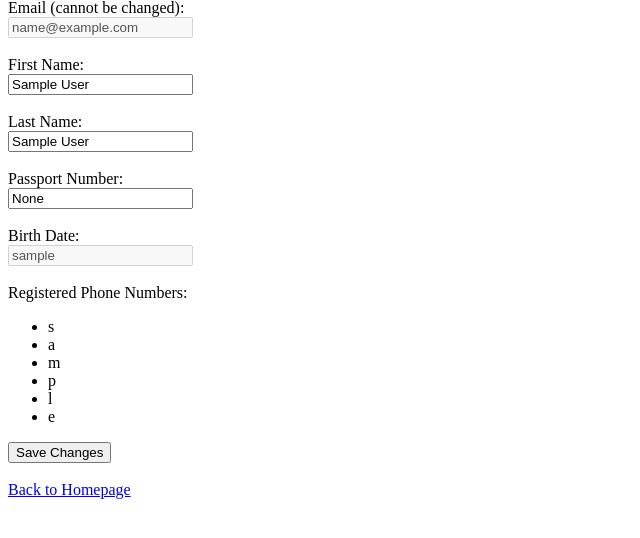
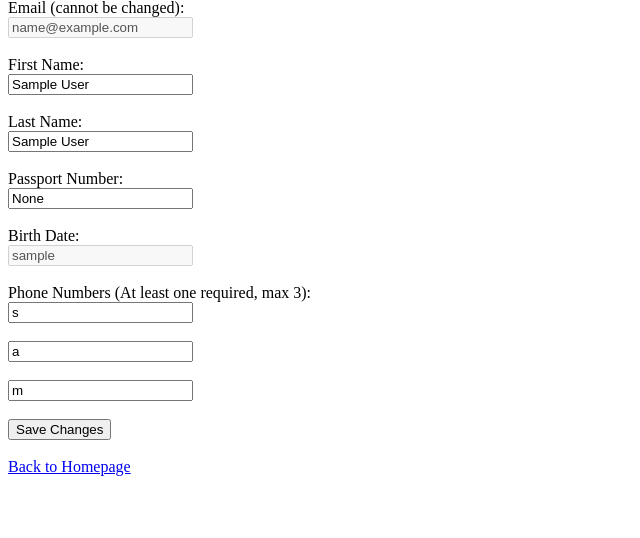
Before and after one commit to mayzamir77/FlyTAU, a Flask app: page /profile_details in a window 1280 px wide. Shown: the part 68-606 px from the top of the page, without its empty margins (0-640 px from the left). Run offline with Flask 3, Linux system fonts and the light colour scheme; the visitor is signed in with stand-in values (Sample User, id 1).

Commit message:
latest changes

```diff
--- a/main.py
+++ b/main.py
@@ -95,11 +95,16 @@ def profile_details():
     last_name = request.form.get('last_name')
     passport = request.form.get('passport')
     email = session.get('user_email')
+    raw_phones = request.form.getlist('phones')
+
+    updated_phones = [p for p in raw_phones if p.strip()]
     update_customer_in_db(email, first_name, last_name, passport)
+    update_customer_phones_in_db(email, updated_phones)
 
     session['user_first_name'] = first_name
     session['user_last_name'] = last_name
     session['user_passport'] = passport
+    session['user_phones'] = updated_phones
 
     return render_template('customer_profile.html',user=get_current_user_dict(), success="Details updated!")
 
--- a/templates/customer_profile.html
+++ b/templates/customer_profile.html
@@ -18,24 +18,33 @@
         <input type="email" value="{{ user.email }}" disabled><br><br>
 
         <label for="first_name">First Name:</label><br>
-        <input type="text" id="first_name" name="first_name" value="{{ user.first_name }}" required><br><br>
+        <input type="text" id="first_name" name="first_name" value="{{ user.first_name }}" pattern="[A-Za-z\s]+" title="English letters only" maxlength="50" required><br><br>
 
         <label for="last_name">Last Name:</label><br>
-        <input type="text" id="last_name" name="last_name" value="{{ user.last_name }}" required><br><br>
+        <input type="text" id="last_name" name="last_name" value="{{ user.last_name }}" pattern="[A-Za-z\s]+" title="English letters only" maxlength="50" required><br><br>
 
         <label for="passport">Passport Number:</label><br>
-        <input type="text" id="passport" name="passport" value="{{ user.passport }}" required><br><br>
+        <input type="text" id="passport" name="passport" value="{{ user.passport }}" maxlength="20"  required><br><br>
 
         <label>Birth Date:</label><br>
         <input type="text" value="{{ user.birth_date }}" disabled><br><br>
 
-        <label>Registered Phone Numbers:</label>
-        <ul>
-            {% for phone in user.phones %}
-                <li>{{ phone }}</li>
-            {% endfor %}
-        </ul>
+        <label>Phone Numbers (At least one required, max 3):</label><br>
 
+        <input placeholder="Phone Number 1" type="text" name="phones"
+               value="{{ user.phones[0] if user.phones|length > 0 else '' }}"
+               minlength="9" maxlength="15" pattern="\d+" title="Please enter at least 9 digits" required>
+        <br><br>
+
+        <input placeholder="Phone Number 2 (Optional)" type="text" name="phones"
+               value="{{ user.phones[1] if user.phones|length > 1 else '' }}"
+               pattern="\d+" minlength="9" maxlength="15" title="Please enter at least 9 digits">
+        <br><br>
+
+        <input placeholder="Phone Number 3 (Optional)" type="text" name="phones"
+               value="{{ user.phones[2] if user.phones|length > 2 else '' }}"
+               pattern="\d+" minlength="9" maxlength="15" title="Please enter at least 9 digits">
+        <br><br>
         <button type="submit">Save Changes</button>
     </form>
 
```
Also changed, not shown: utils.py (+8 -0 lines).
